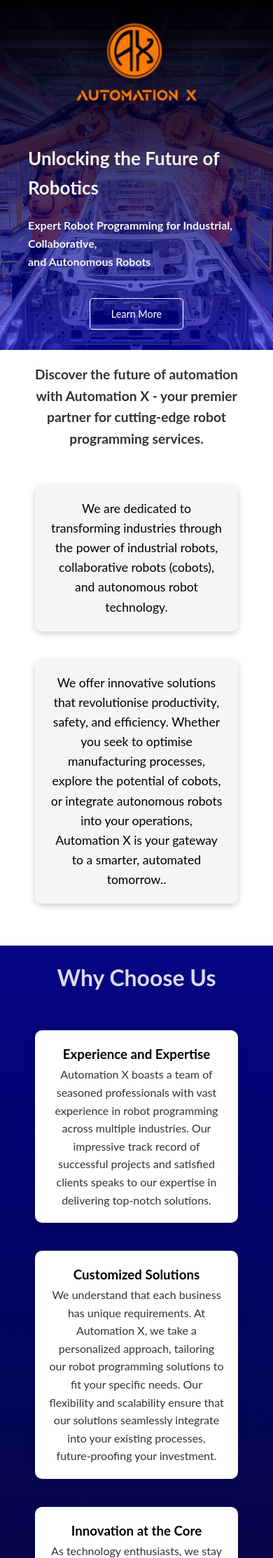
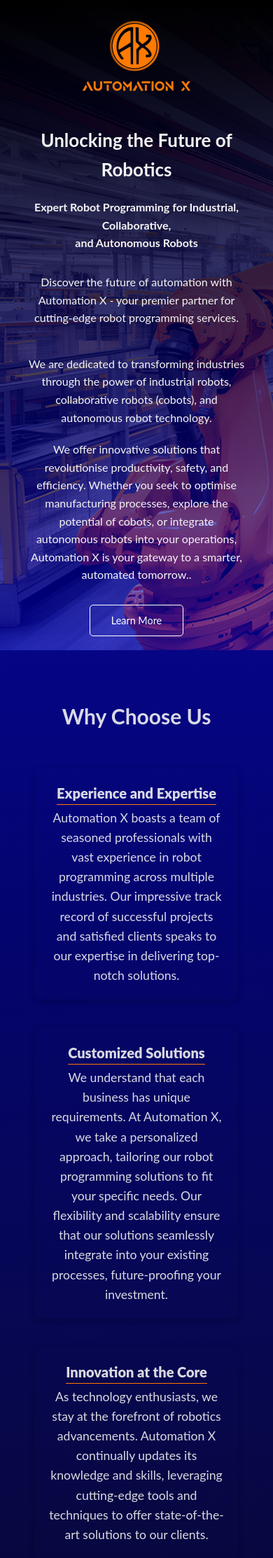
Before and after one commit to nemetht91/Automation-X, a Python web app: template templates/index.html in a window 390 px wide. Shown: the part 60-2286 px from the top of the page at 70% size. Run offline with Jinja, Linux system fonts and the light colour scheme; the template is opened without the code that fills it, so the values that code supplies are empty.

Commit message:
design change

```diff
--- a/static/css/style.css
+++ b/static/css/style.css
@@ -92,16 +92,19 @@ a{
     height: 100vh;
     color: #f4f4f4;
     background-size: cover;
-    background-position: center;
-    height: 400px;
+    height:100vh;
+  }
+
+  .showcase .main{
+    height: 800px;
   }
 
   .showcase h1{
-    font-size: 40px;
+    font-size: 50px;
   }
 
   .showcase h2{
-    font-size: 20px;
+    font-size: 30px;
     padding: 20px 0;
   }
 
@@ -110,30 +113,19 @@ a{
   }
 
   .showcase img{
-    height: 60%;
+    height: 40%;
   }
 
-/* Intro*/
+  .showcase p{
+    max-width: 600px;
+    margin: 10px 0px;
+    font-size: 1.2rem;
+  }
 
-.intro .grid{
-    grid-template-columns: 30% 60%;
-}
-
-.intro h2{
-    margin: 40px 0;
-    grid-column: span 2;
-}
-
-.intro .card{
-    max-width: 800px;
-    font-size: 1.1rem;
-    background-color: var(--light-color);
-    color: var(--dark-color);
-}
 
 /* Offering */
 .offering{
-    margin-top: 50px;
+    padding-top: 50px;
     padding-bottom: 30px;
     max-width: 100%;
     background-image: linear-gradient(
@@ -151,10 +143,13 @@ a{
     text-align: center;
     margin: 20px 0px;
     color: var(--light-color);
-    font-size: 2rem;
+    font-size: 30px;
+
 }
 
 .offering .grid{
+    height: 100%;
+
     grid-template-columns: repeat(2, 1fr);
 }
 
@@ -164,15 +159,21 @@ a{
 }
 
 .offering .card{
-    background-color: #fff;
+    background-color: transparent;
 }
 
 .offering .card h3{
-    color: var(--dark-color);
+    color: var(--light-color);
+    font-weight: 900;
+    border-bottom: 1px solid var(--primary-color);
+    width: fit-content;
+    font-size: 20px;
+    margin-bottom: 5px;
 }
 
 .offering .card p{
-    color: var(--d-color);
+    color: var(--light-color);
+    font-size: 1.1rem;
 }
 
 /* footer */
@@ -216,11 +217,26 @@ footer a{
 
     /* Showcase */
     .showcase{
-        height: 500px;
+        height: 100%;
+        text-align: center;
     }
 
     .showcase .grid{
+        height: 100%;
+
         grid-template-columns: 1fr;
+    }
+
+    .showcase h1{
+        font-size: 30px;
+    }
+
+    .showcase h2{
+        font-size: 20px;
+    }
+
+    .showcase p{
+        font-size: 1rem;
     }
 
     .showcase img{
@@ -236,23 +252,12 @@ footer a{
         align-items: center;
     }
 
-    /* Intro */
 
-    .intro{
-        text-align: center;
+    /* Offering */
+    .offering{
+        height: 100%;
     }
 
-    .intro h2{
-        font-size: 1.2rem;
-        margin: 20px 0;
-        grid-column: span 1;
-    }
-
-    .intro .grid{
-        grid-template-columns: 1fr;
-    }
-
-    /* Offering */
     .offering .grid{
         grid-template-columns: 1fr;
     }
@@ -263,6 +268,10 @@ footer a{
     }
 
     .offering .card{
+        display: flex;
+        flex-direction: column;
+        justify-content: center;
+        align-items: center;
         text-align: center;
     }
 
--- a/static/css/utilities.css
+++ b/static/css/utilities.css
@@ -37,7 +37,7 @@
     background-color: #fff;
     color: #333;
     border-radius: 10px;
-    box-shadow: 0 3px 10px rgba(0,0,0,0.2); /* Adds some shadow to the color*/
+    box-shadow: 0 3px 10px rgba(0,0,0,0.2);
     padding: 20px;
     margin: 10px;
 }
--- a/templates/index.html
+++ b/templates/index.html
@@ -33,35 +33,24 @@
 
     <!--Showcase-->
     <section class="showcase">
-        <div class="container grid">
+        <div class="main container grid">
             <div class="showcase-text">
                 <h1>Unlocking the Future of Robotics</h1>
                 <h2>Expert Robot Programming for Industrial, Collaborative,<br> and Autonomous Robots</h2>
-
+                <p>Discover the future of automation with Automation X - your premier partner for cutting-edge robot programming services.<p>
+                    <p>We are dedicated to transforming industries through the power of industrial robots, collaborative robots (cobots), and autonomous robot technology.</p>
+                    <p>We offer innovative solutions that revolutionise productivity, safety, and efficiency. Whether you seek to optimise manufacturing processes, explore the potential of cobots, or integrate autonomous robots into your operations, Automation X is your gateway to a smarter, automated tomorrow..</p>
                 <a class="btn" href="./about">Learn More</a>
             </div>
             <img src="../static/img/logo.webp" alt="Automation X Logo">
         </div>
-
-    </section>
-
-    <!-- Intro -->
-    <section class="intro">
-        <div class="container grid">
-
-                <h2>Discover the future of automation with Automation X - your premier partner for cutting-edge robot programming services.</h2>
-
-            <div class="card">
-                <p>We are dedicated to transforming industries through the power of industrial robots, collaborative robots (cobots), and autonomous robot technology.</p>
-            </div>
-            <div class="card">
-                <p>We offer innovative solutions that revolutionise productivity, safety, and efficiency. Whether you seek to optimise manufacturing processes, explore the potential of cobots, or integrate autonomous robots into your operations, Automation X is your gateway to a smarter, automated tomorrow..</p>
-            </div>
         </div>
     </section>
 
+
+
+
     <section class="offering">
-
         <div class="container grid">
             <h2>Why Choose Us</h2>
             <div class="card">
```
